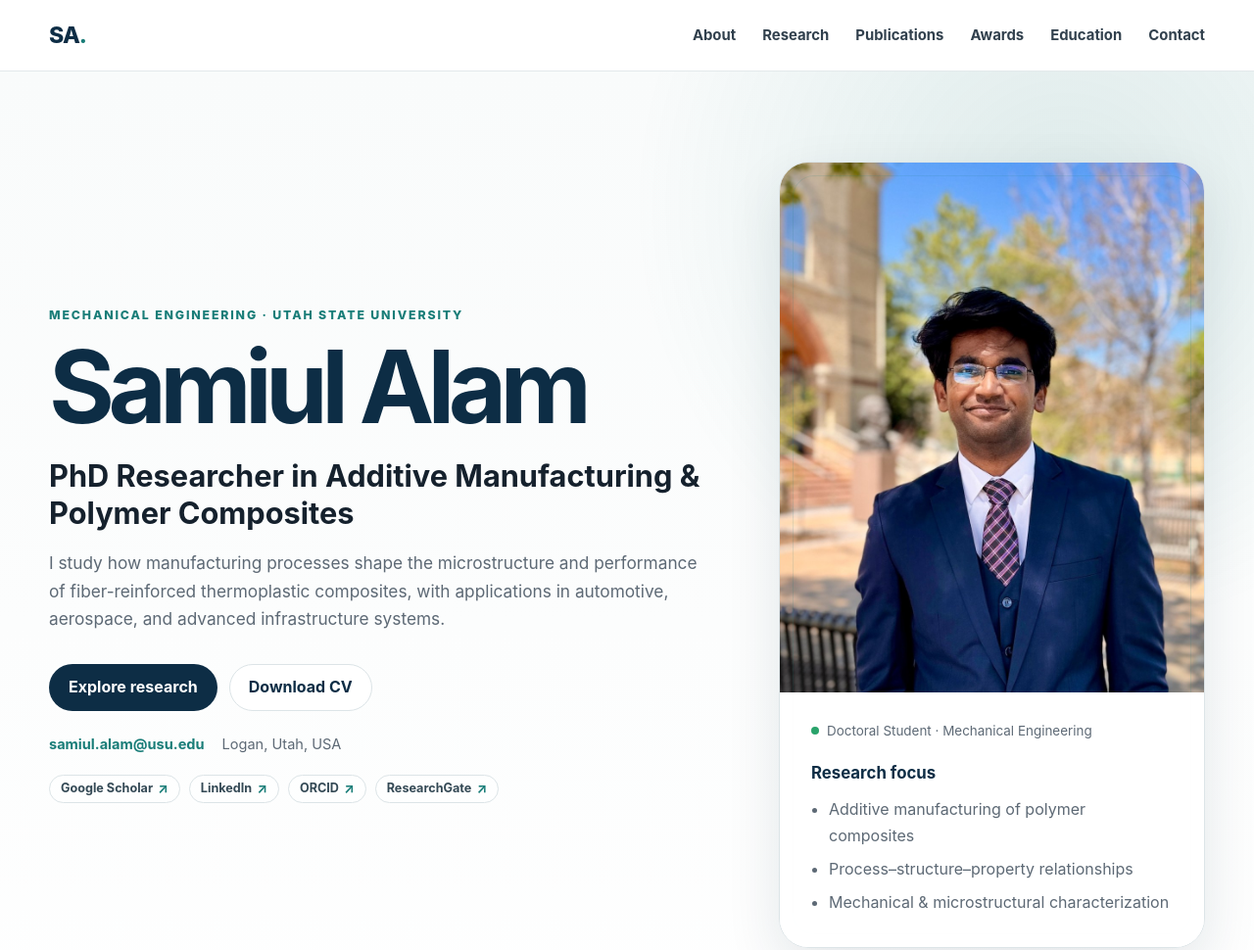
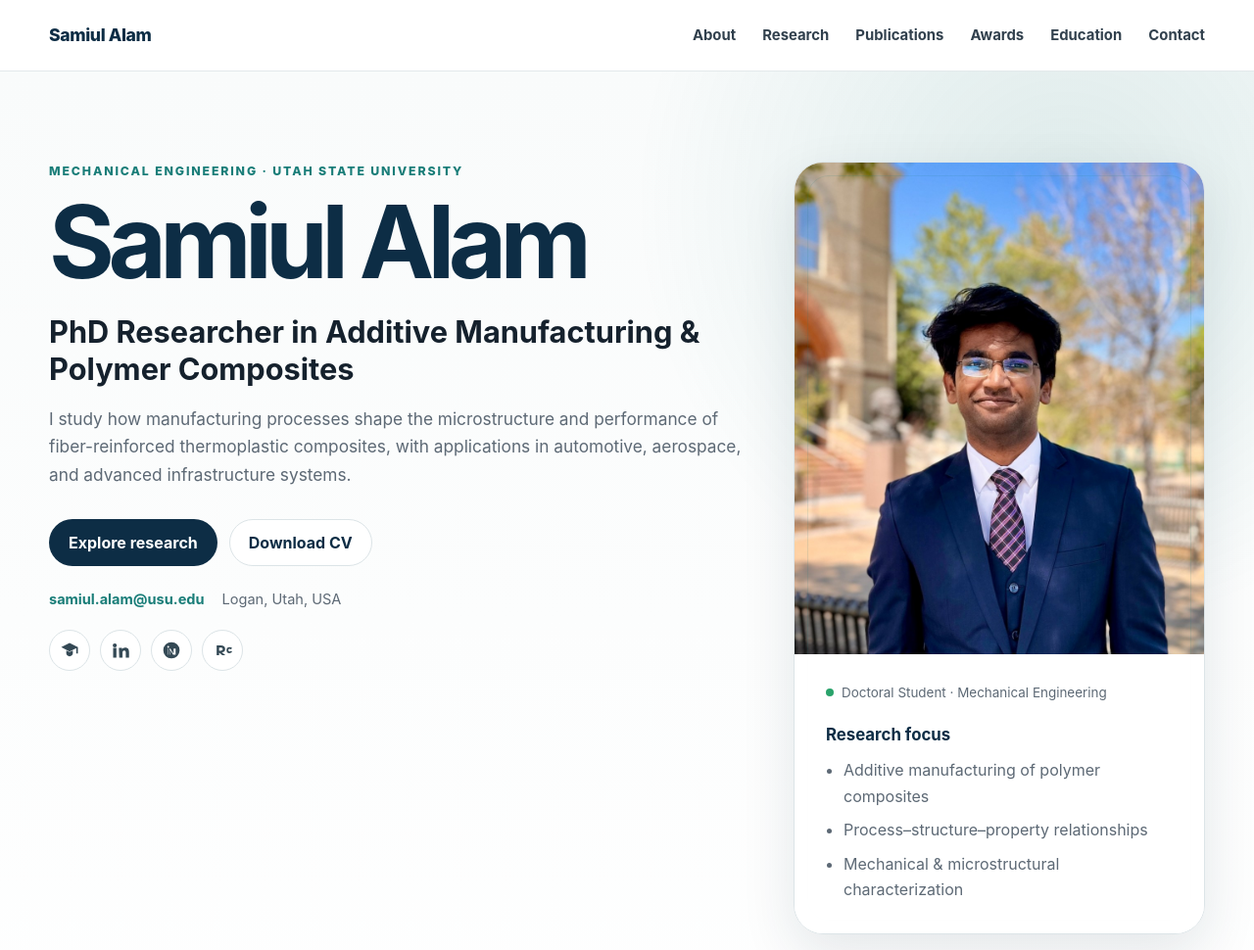
Before and after one commit to samiul-alam-usu/samiul-alam-usu.github.io, a plain HTML site: page index.html in a window 1280 px wide. Shown: the top 970 px of the page at 98% size. Drawn offline with Linux system fonts and the light colour scheme.

Commit message:
Add files via upload

```diff
--- a/index.html
+++ b/index.html
@@ -12,7 +12,7 @@
 <body>
   <header class="site-header" id="top">
     <div class="nav-wrap container">
-      <a class="brand" href="#top" aria-label="Samiul Alam home">SA<span>.</span></a>
+      <a class="brand" href="#top" aria-label="Samiul Alam home">Samiul Alam</a>
       <button class="nav-toggle" aria-expanded="false" aria-controls="site-nav" aria-label="Toggle navigation">
         <span></span><span></span><span></span>
       </button>
@@ -44,10 +44,22 @@
             <span>Logan, Utah, USA</span>
           </div>
           <div class="profile-links" aria-label="Academic and professional profiles">
-            <a href="https://scholar.google.com/citations?user=UDKmKFgAAAAJ&amp;hl=en&amp;authuser=2" target="_blank" rel="noopener" aria-label="Google Scholar profile">Google Scholar <span>↗</span></a>
-            <a href="https://www.linkedin.com/in/samiul-alam-kuetme2k16/" target="_blank" rel="noopener" aria-label="LinkedIn profile">LinkedIn <span>↗</span></a>
-            <a href="https://orcid.org/0000-0002-0033-0507" target="_blank" rel="noopener" aria-label="ORCID profile">ORCID <span>↗</span></a>
-            <a href="https://www.researchgate.net/profile/Samiul-Alam-3?ev=hdr_xprf" target="_blank" rel="noopener" aria-label="ResearchGate profile">ResearchGate <span>↗</span></a>
+            <a class="icon-link" href="https://scholar.google.com/citations?user=UDKmKFgAAAAJ&amp;hl=en&amp;authuser=2" target="_blank" rel="noopener" aria-label="Google Scholar profile" title="Google Scholar">
+              <svg viewBox="0 0 24 24" aria-hidden="true"><path d="M12 3 1.8 8.2 12 13.4l8.2-4.2V16h2V8.2L12 3Zm-4 9.2V16c0 1.9 2 3.4 4 3.4s4-1.5 4-3.4v-3.8L12 14.1 8 12.2Z"/></svg>
+              <span class="sr-only">Google Scholar</span>
+            </a>
+            <a class="icon-link" href="https://www.linkedin.com/in/samiul-alam-kuetme2k16/" target="_blank" rel="noopener" aria-label="LinkedIn profile" title="LinkedIn">
+              <svg viewBox="0 0 24 24" aria-hidden="true"><path d="M4.98 3.5A2.49 2.49 0 1 0 5 8.48 2.49 2.49 0 0 0 4.98 3.5ZM3 9h4v12H3Zm7 0h3.83v1.64h.06c.53-1.01 1.84-2.08 3.79-2.08 4.05 0 4.8 2.66 4.8 6.12V21h-4v-5.56c0-1.33-.02-3.04-1.85-3.04-1.86 0-2.15 1.45-2.15 2.95V21h-4Z"/></svg>
+              <span class="sr-only">LinkedIn</span>
+            </a>
+            <a class="icon-link" href="https://orcid.org/0000-0002-0033-0507" target="_blank" rel="noopener" aria-label="ORCID profile" title="ORCID">
+              <svg viewBox="0 0 24 24" aria-hidden="true"><path d="M12 2a10 10 0 1 0 0 20 10 10 0 0 0 0-20Zm-3.95 4.6a1.15 1.15 0 1 1 0 2.3 1.15 1.15 0 0 1 0-2.3Zm1.65 10.65H7.18V9.96H9.7Zm7.42 0h-3.03l-3.9-6.05v6.05H7.68V9.96h2.94l3.99 6.19V9.96h2.51Z"/></svg>
+              <span class="sr-only">ORCID</span>
+            </a>
+            <a class="icon-link" href="https://www.researchgate.net/profile/Samiul-Alam-3?ev=hdr_xprf" target="_blank" rel="noopener" aria-label="ResearchGate profile" title="ResearchGate">
+              <svg viewBox="0 0 24 24" aria-hidden="true"><path d="M5 18V6h5.1c3.4 0 5.3 1.6 5.3 4.4 0 2.5-1.7 3.8-4.2 4.1l4.5 3.5h-3.8l-4-3.3H8V18H5Zm3-5.5h1.7c1.7 0 2.7-.5 2.7-1.9s-1-1.9-2.7-1.9H8Zm9.1-.8c0-2.2 1.4-3.7 3.6-3.7 1.4 0 2.4.5 3.3 1.3l-1.6 1.6c-.4-.4-.9-.7-1.6-.7-.9 0-1.5.6-1.5 1.6 0 1 .6 1.6 1.5 1.6.8 0 1.3-.3 1.8-.8l1.5 1.5c-.9 1-2 1.5-3.5 1.5-2.1 0-3.5-1.4-3.5-3.6Z"/></svg>
+              <span class="sr-only">ResearchGate</span>
+            </a>
           </div>
         </div>
 
@@ -236,10 +248,11 @@
             <a class="btn btn-outline-light" href="Samiul_Alam_CV.pdf" download>Download CV</a>
           </div>
           <div class="contact-profile-links" aria-label="Professional profiles">
-            <a href="https://scholar.google.com/citations?user=UDKmKFgAAAAJ&amp;hl=en&amp;authuser=2" target="_blank" rel="noopener">Scholar</a>
-            <a href="https://www.linkedin.com/in/samiul-alam-kuetme2k16/" target="_blank" rel="noopener">LinkedIn</a>
-            <a href="https://orcid.org/0000-0002-0033-0507" target="_blank" rel="noopener">ORCID</a>
-            <a href="https://www.researchgate.net/profile/Samiul-Alam-3?ev=hdr_xprf" target="_blank" rel="noopener">ResearchGate</a>
+            <a class="contact-icon-link" href="https://scholar.google.com/citations?user=UDKmKFgAAAAJ&amp;hl=en&amp;authuser=2" target="_blank" rel="noopener" aria-label="Google Scholar profile" title="Google Scholar">
+              <svg viewBox="0 0 24 24" aria-hidden="true"><path d="M12 3 1.8 8.2 12 13.4l8.2-4.2V16h2V8.2L12 3Zm-4 9.2V16c0 1.9 2 3.4 4 3.4s4-1.5 4-3.4v-3.8L12 14.1 8 12.2Z"/></svg><span class="sr-only">Google Scholar</span></a>
+            <a class="contact-icon-link" href="https://www.linkedin.com/in/samiul-alam-kuetme2k16/" target="_blank" rel="noopener" aria-label="LinkedIn profile" title="LinkedIn"><svg viewBox="0 0 24 24" aria-hidden="true"><path d="M4.98 3.5A2.49 2.49 0 1 0 5 8.48 2.49 2.49 0 0 0 4.98 3.5ZM3 9h4v12H3Zm7 0h3.83v1.64h.06c.53-1.01 1.84-2.08 3.79-2.08 4.05 0 4.8 2.66 4.8 6.12V21h-4v-5.56c0-1.33-.02-3.04-1.85-3.04-1.86 0-2.15 1.45-2.15 2.95V21h-4Z"/></svg><span class="sr-only">LinkedIn</span></a>
+            <a class="contact-icon-link" href="https://orcid.org/0000-0002-0033-0507" target="_blank" rel="noopener" aria-label="ORCID profile" title="ORCID"><svg viewBox="0 0 24 24" aria-hidden="true"><path d="M12 2a10 10 0 1 0 0 20 10 10 0 0 0 0-20Zm-3.95 4.6a1.15 1.15 0 1 1 0 2.3 1.15 1.15 0 0 1 0-2.3Zm1.65 10.65H7.18V9.96H9.7Zm7.42 0h-3.03l-3.9-6.05v6.05H7.68V9.96h2.94l3.99 6.19V9.96h2.51Z"/></svg><span class="sr-only">ORCID</span></a>
+            <a class="contact-icon-link" href="https://www.researchgate.net/profile/Samiul-Alam-3?ev=hdr_xprf" target="_blank" rel="noopener" aria-label="ResearchGate profile" title="ResearchGate"><svg viewBox="0 0 24 24" aria-hidden="true"><path d="M5 18V6h5.1c3.4 0 5.3 1.6 5.3 4.4 0 2.5-1.7 3.8-4.2 4.1l4.5 3.5h-3.8l-4-3.3H8V18H5Zm3-5.5h1.7c1.7 0 2.7-.5 2.7-1.9s-1-1.9-2.7-1.9H8Zm9.1-.8c0-2.2 1.4-3.7 3.6-3.7 1.4 0 2.4.5 3.3 1.3l-1.6 1.6c-.4-.4-.9-.7-1.6-.7-.9 0-1.5.6-1.5 1.6 0 1 .6 1.6 1.5 1.6.8 0 1.3-.3 1.8-.8l1.5 1.5c-.9 1-2 1.5-3.5 1.5-2.1 0-3.5-1.4-3.5-3.6Z"/></svg><span class="sr-only">ResearchGate</span></a>
           </div>
         </div>
       </div>
--- a/styles.css
+++ b/styles.css
@@ -39,8 +39,8 @@ button, a { -webkit-tap-highlight-color: transparent; }
   border-bottom: 1px solid rgba(220,228,231,.8);
 }
 .nav-wrap { min-height: 72px; display: flex; align-items: center; justify-content: space-between; gap: 24px; }
-.brand { text-decoration: none; font-weight: 850; font-size: 1.45rem; letter-spacing: -.04em; color: var(--navy); }
-.brand span { color: var(--teal); }
+.brand { text-decoration: none; font-weight: 800; font-size: 1.1rem; letter-spacing: -.02em; color: var(--navy); white-space: nowrap; }
+.brand:hover { color: var(--teal); }
 .site-nav { display: flex; align-items: center; gap: 27px; }
 .site-nav a { text-decoration: none; color: #31404d; font-weight: 650; font-size: .93rem; }
 .site-nav a:hover { color: var(--teal); }
@@ -54,7 +54,7 @@ button, a { -webkit-tap-highlight-color: transparent; }
     radial-gradient(circle at 85% 12%, rgba(25,125,120,.13), transparent 30%),
     linear-gradient(180deg, #f9fbfb 0%, #fff 100%);
 }
-.hero-grid { display: grid; grid-template-columns: 1.15fr .75fr; gap: 78px; align-items: center; }
+.hero-grid { display: grid; grid-template-columns: minmax(0, 1.15fr) minmax(320px, 420px); gap: 52px; align-items: start; }
 .eyebrow, .section-kicker {
   color: var(--teal);
   text-transform: uppercase;
@@ -74,10 +74,11 @@ button, a { -webkit-tap-highlight-color: transparent; }
 .btn-secondary { color: var(--navy); background: #fff; border-color: var(--line); }
 .quick-links { display: flex; flex-wrap: wrap; gap: 18px; color: var(--muted); font-size: .91rem; }
 .quick-links a { color: var(--teal); font-weight: 700; text-decoration: none; }
-.profile-links { display: flex; flex-wrap: wrap; gap: 9px; margin-top: 19px; }
-.profile-links a { display: inline-flex; align-items: center; gap: 5px; padding: 7px 11px; border: 1px solid var(--line); border-radius: 999px; background: rgba(255,255,255,.78); color: #344955; font-size: .79rem; font-weight: 750; line-height: 1; text-decoration: none; transition: .2s ease; }
-.profile-links a span { color: var(--teal); font-size: .86rem; }
-.profile-links a:hover { color: var(--teal); border-color: rgba(25,125,120,.35); background: #fff; transform: translateY(-1px); }
+.profile-links { display: flex; flex-wrap: wrap; gap: 10px; margin-top: 19px; }
+.icon-link { display: inline-flex; align-items: center; justify-content: center; width: 42px; height: 42px; border: 1px solid var(--line); border-radius: 999px; background: rgba(255,255,255,.88); color: #344955; text-decoration: none; transition: .2s ease; }
+.icon-link svg { width: 20px; height: 20px; fill: currentColor; }
+.icon-link:hover { color: var(--teal); border-color: rgba(25,125,120,.35); background: #fff; transform: translateY(-1px); }
+.sr-only { position: absolute; width: 1px; height: 1px; padding: 0; margin: -1px; overflow: hidden; clip: rect(0, 0, 0, 0); white-space: nowrap; border: 0; }
 
 .hero-card {
   border: 1px solid var(--line);
@@ -86,10 +87,13 @@ button, a { -webkit-tap-highlight-color: transparent; }
   box-shadow: var(--shadow);
   overflow: hidden;
   position: relative;
+  width: 100%;
+  max-width: 420px;
+  justify-self: end;
 }
 .hero-card::after { content: ""; position: absolute; inset: 13px; border: 1px solid rgba(25,125,120,.12); border-radius: 22px; pointer-events: none; z-index: 2; }
-.profile-photo-wrap { aspect-ratio: 4 / 5; overflow: hidden; background: var(--soft); }
-.profile-photo { width: 100%; height: 100%; display: block; object-fit: cover; object-position: center 34%; }
+.profile-photo-wrap { aspect-ratio: 4 / 4.8; overflow: hidden; background: var(--soft); }
+.profile-photo { width: 100%; height: 100%; display: block; object-fit: cover; object-position: center 20%; }
 .hero-card-copy { position: relative; z-index: 3; padding: 28px 32px 32px; background: rgba(255,255,255,.97); }
 .profile-status { display: flex; align-items: center; gap: 8px; color: var(--muted); font-size: .84rem; }
 .status-dot { display: inline-block; flex: 0 0 auto; width: 8px; height: 8px; border-radius: 50%; background: #2aa36b; }
@@ -157,22 +161,23 @@ button, a { -webkit-tap-highlight-color: transparent; }
 .contact-card p:not(.section-kicker) { color: rgba(255,255,255,.78); max-width: 650px; }
 .contact-actions-wrap { display: flex; flex-direction: column; align-items: flex-end; gap: 14px; flex-shrink: 0; }
 .contact-actions { display: flex; gap: 10px; flex-wrap: wrap; justify-content: flex-end; }
-.contact-profile-links { display: flex; flex-wrap: wrap; justify-content: flex-end; gap: 12px; }
-.contact-profile-links a { color: rgba(255,255,255,.82); font-size: .78rem; font-weight: 700; text-decoration: none; border-bottom: 1px solid rgba(255,255,255,.28); }
-.contact-profile-links a:hover { color: #fff; border-color: #fff; }
+.contact-profile-links { display: flex; flex-wrap: wrap; justify-content: flex-end; gap: 10px; }
+.contact-icon-link { display: inline-flex; align-items: center; justify-content: center; width: 40px; height: 40px; border-radius: 999px; color: rgba(255,255,255,.9); border: 1px solid rgba(255,255,255,.35); text-decoration: none; }
+.contact-icon-link svg { width: 18px; height: 18px; fill: currentColor; }
+.contact-icon-link:hover { color: #fff; border-color: #fff; }
 .btn-light { background: #fff; color: var(--navy); }
 .btn-outline-light { color: #fff; border-color: rgba(255,255,255,.45); }
 
 .footer { margin-top: 80px; border-top: 1px solid var(--line); color: var(--muted); }
 .footer-inner { min-height: 90px; display: flex; align-items: center; justify-content: space-between; gap: 20px; font-size: .87rem; }
 
-.reveal { opacity: 0; transform: translateY(18px); transition: opacity .6s ease, transform .6s ease; }
-.reveal.visible { opacity: 1; transform: translateY(0); }
+.reveal { opacity: 1; transform: none; }
+.reveal.visible { opacity: 1; transform: none; }
 
 @media (max-width: 930px) {
   .hero { padding-top: 64px; }
   .hero-grid { grid-template-columns: 1fr; gap: 35px; }
-  .hero-card { max-width: 520px; width: 100%; }
+  .hero-card { max-width: 440px; width: 100%; justify-self: start; }
   .project-grid { grid-template-columns: 1fr; }
   .toolbox-grid, .education-grid { grid-template-columns: 1fr; }
   .toolbox-grid > div { border-left: 0; border-top: 1px solid rgba(255,255,255,.18); padding: 15px 0 0; }
@@ -190,8 +195,8 @@ button, a { -webkit-tap-highlight-color: transparent; }
   .nav-toggle { display: block; }
   .hero h1 { font-size: clamp(3.5rem, 18vw, 5rem); }
   .hero-card-copy { padding: 24px 25px 28px; }
-  .profile-links { gap: 7px; }
-  .profile-links a { font-size: .75rem; padding: 7px 10px; }
+  .profile-links { gap: 8px; }
+  .icon-link { width: 40px; height: 40px; }
   .stats { grid-template-columns: repeat(2, 1fr); }
   .stats div:nth-child(2) { border-right: 0; }
   .stats div:nth-child(-n+2) { border-bottom: 1px solid var(--line); }
```
